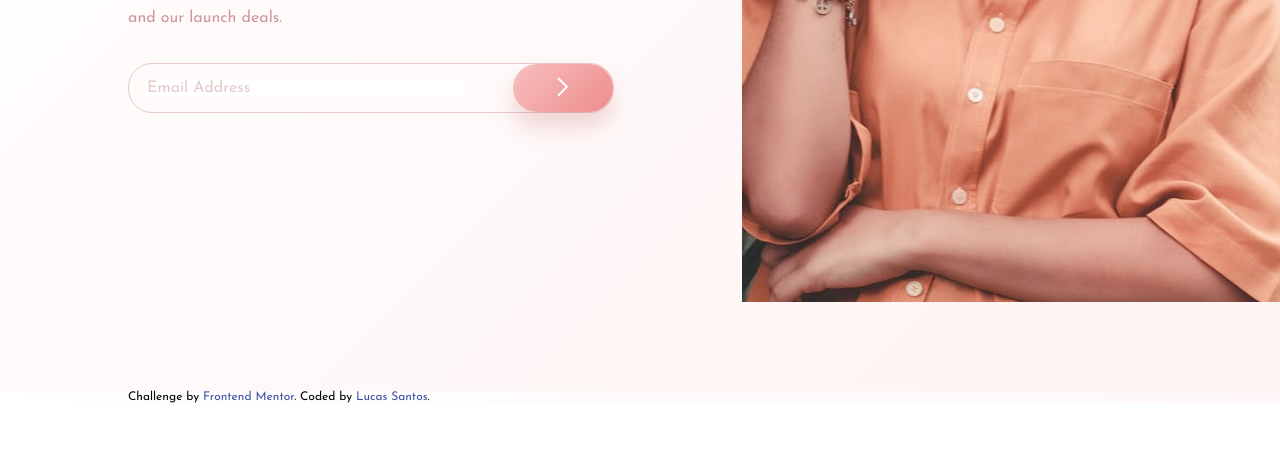
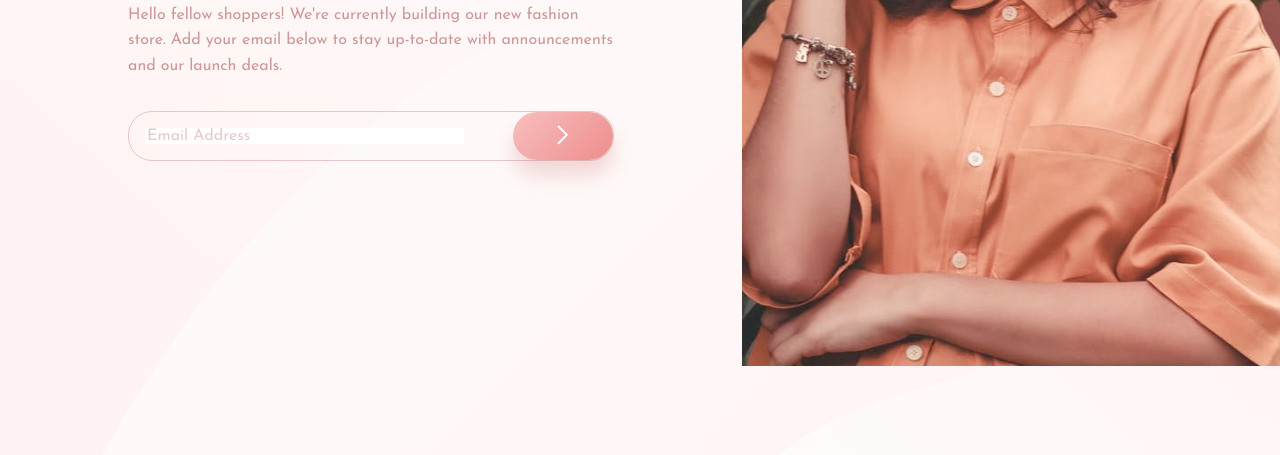
Before and after one commit to Lucas-Santos-085/base-apparel-coming-soon, a plain HTML site: page index.html in a window 1280 px wide. Shown: the part 409-864 px from the top of the page. Before the commit the page ends 812 px from the top, so only its background shows below. Drawn offline with Linux system fonts and the light colour scheme.

Commit message:
review background

```diff
--- a/css/base.css
+++ b/css/base.css
@@ -4,18 +4,36 @@
   --dark-grayish-red: #413a3a;
   --josefin-sans: "Josefin Sans";
 }
-
 .app {
+  overflow-x: hidden;
+}
+.card {
   background: linear-gradient(135deg, #ffffff 0%, #fff4f4 84.51%);
   font-family: var(--josefin-sans);
-  overflow-x: hidden;
-  height: 100vh;
+  /*height: 100vh;*/
 }
 
 @media screen and (min-width: 1024px) {
   .container {
     display: grid;
     grid-template-columns: 58% 42%;
-    grid-template-rows: 120px 85vh;
+    grid-template-rows: 15% 85%;
+    max-height: 800px;
+    background: url("../images/bg-pattern-desktop.svg") center / cover no-repeat;
+  }
+
+  .app {
+    background: url("../images/background.jpg") center / cover no-repeat;
+    width: 100%;
+    position: center;
+    height: 100vh;
+    position: relative;
+  }
+
+  .card {
+    /*position: absolute;*/
+    height: 800px;
+    max-width: 1440px;
+    margin: 5% auto;
   }
 }
--- a/css/content.css
+++ b/css/content.css
@@ -32,7 +32,8 @@
   .content {
     grid-column: 1 / 2;
     grid-row: 2 / 3;
-    margin: 1rem 6rem;
+    margin: 2rem 6rem;
+    padding: 0 2rem;
   }
 
   .content__title {
@@ -47,12 +48,12 @@
   }
 }
 
-@media screen and (min-width: 1440px) {
+/*@media screen and (min-width: 1440px) {
   .content {
-    margin: 2rem 10rem;
+    margin: 0 10rem;
   }
 
   .content__title {
     font-size: 4rem;
   }
-}
+}*/
--- a/css/header.css
+++ b/css/header.css
@@ -19,8 +19,8 @@
   }
 }
 
-@media screen and (min-width: 1440px) {
+/*@media screen and (min-width: 1440px) {
   .header {
     margin-left: 12rem;
   }
-}
+}*/
--- a/index.html
+++ b/index.html
@@ -18,6 +18,11 @@
 </head>
 
 <body class="app">
+
+
+
+
+  <main class="card">
     <div class="container">
       <div class="header">
         <img src="images/logo.svg" alt="logo" class="header__logo">
@@ -55,13 +60,11 @@
         </form>
       </div>
     </div>
+  </main>
+
+
   <script src="js/validation.js"></script>
-  <footer class="footer">
-    <p class="attribution">
-      Challenge by <a href="https://www.frontendmentor.io?ref=challenge" target="_blank">Frontend Mentor</a>.
-      Coded by <a href="#">Lucas Santos</a>.
-    </p>
-  </footer>
+
 
 </body>
 
```
Also changed, not shown: images/background.jpg (added), 1 other file. Lines whose indentation alone changed are shown as unchanged.
